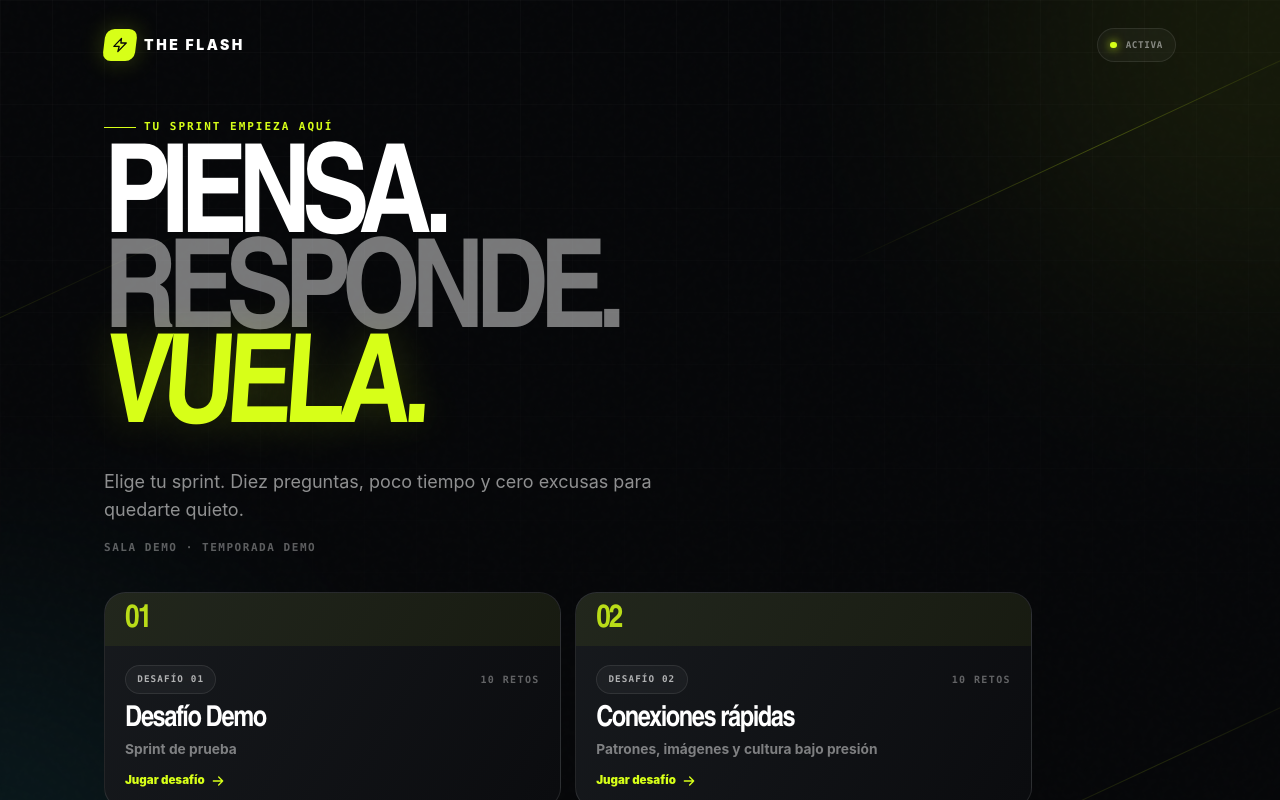
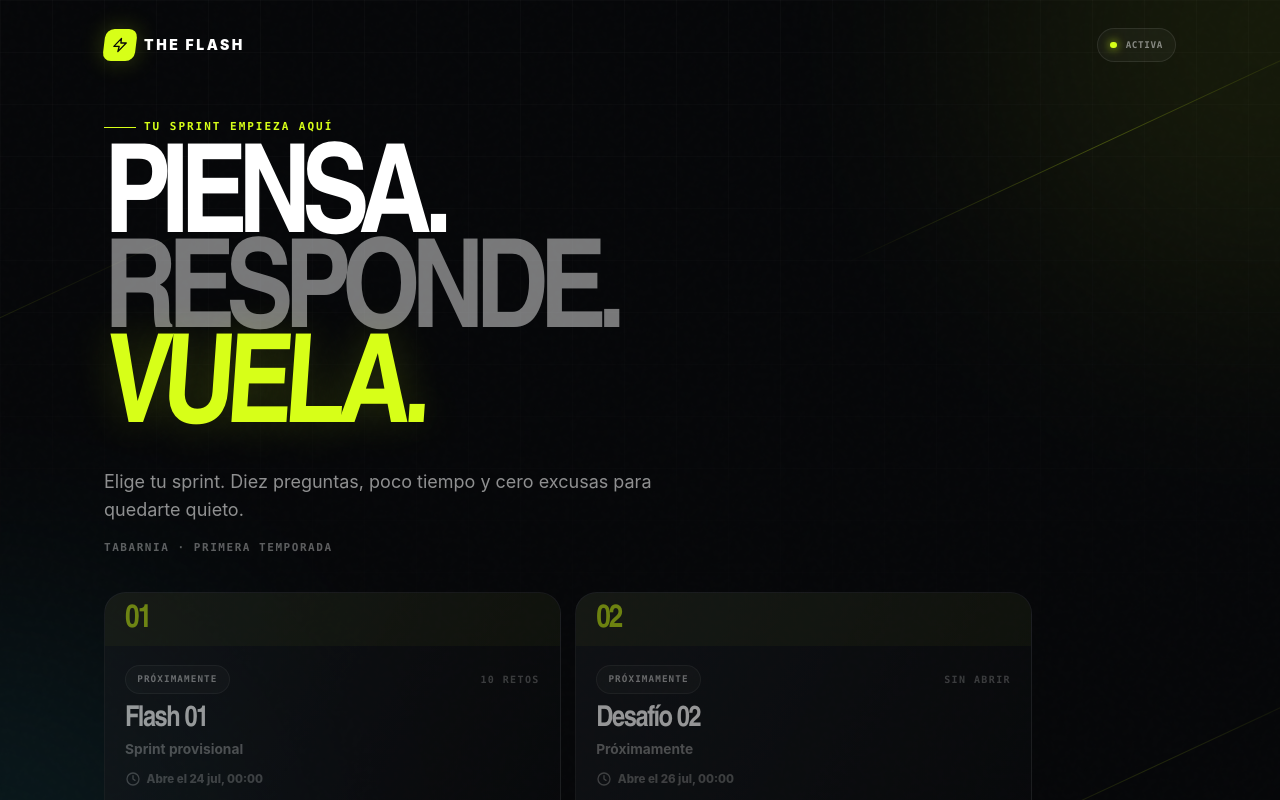
Before and after one commit to josemn24/the-flash-game, a Next.js app: page / in a window 1280 px wide. Shown: the top 800 px of the page. Built offline with nearby package versions, Linux system fonts and the light colour scheme.

Commit message:
feat: set-up tabarnia and first season

```diff
--- a/app/page.tsx
+++ b/app/page.tsx
@@ -1,19 +1,66 @@
 import { SpeedBackground } from "@/components/SpeedBackground";
 import { StartScreen } from "@/components/StartScreen";
-import { challenges } from "@/data/challenges";
+import { getChallengeDefinitionById } from "@/data/challengeDefinitions";
 import { demoRoom } from "@/data/demoRoom";
+import { getChallengeAvailabilityStatus } from "@/lib/challengeAvailability";
 import type { ChallengeSummary } from "@/types/game";
 
 export default function Home() {
   const activeSeason = demoRoom.activeSeason;
-  const challengeSummaries: ChallengeSummary[] = challenges.map((challenge) => ({
-    id: challenge.id,
-    number: challenge.number,
-    title: challenge.title,
-    subtitle: challenge.subtitle,
-    mode: challenge.mode,
-    questionCount: challenge.questions.length,
-  }));
+  const challengeSummaries: ChallengeSummary[] = activeSeason.scheduledChallenges.map(
+    (scheduledChallenge) => {
+      if (!("challengeDefinitionId" in scheduledChallenge)) {
+        const availabilityStatus = getChallengeAvailabilityStatus(
+          scheduledChallenge.availableFrom,
+          scheduledChallenge.availableUntil,
+        );
+
+        return {
+          id: scheduledChallenge.id,
+          number: scheduledChallenge.number,
+          title: scheduledChallenge.title,
+          subtitle: scheduledChallenge.subtitle,
+          mode: scheduledChallenge.mode,
+          questionCount: 0,
+          availableFrom: scheduledChallenge.availableFrom,
+          availableUntil: scheduledChallenge.availableUntil,
+          availabilityStatus,
+          playable: false,
+        };
+      }
+
+      const { challengeDefinitionId } = scheduledChallenge;
+      if (!challengeDefinitionId) {
+        throw new Error(
+          `Missing playable definition id for scheduled challenge "${scheduledChallenge.id}"`,
+        );
+      }
+
+      const definition = getChallengeDefinitionById(challengeDefinitionId);
+      if (!definition) {
+        throw new Error(
+          `Missing challenge definition for scheduled challenge "${scheduledChallenge.id}"`,
+        );
+      }
+      const availabilityStatus = getChallengeAvailabilityStatus(
+        scheduledChallenge.availableFrom,
+        scheduledChallenge.availableUntil,
+      );
+
+      return {
+        id: scheduledChallenge.id,
+        number: scheduledChallenge.number,
+        title: definition.title,
+        subtitle: definition.subtitle,
+        mode: definition.mode,
+        questionCount: definition.questionIds.length,
+        availableFrom: scheduledChallenge.availableFrom,
+        availableUntil: scheduledChallenge.availableUntil,
+        availabilityStatus,
+        playable: Boolean(definition && availabilityStatus === "available"),
+      };
+    },
+  );
 
   return (
     <main className="relative min-h-[100dvh] overflow-hidden bg-[var(--ink)] text-white selection:bg-[var(--electric)] selection:text-black">
--- a/components/StartScreen.module.css
+++ b/components/StartScreen.module.css
@@ -180,6 +180,15 @@
   background: linear-gradient(120deg, rgba(32, 36, 37, 0.98), rgba(11, 13, 12, 0.98));
   transform: translateY(-2px);
 }
+.stageSelectCardDisabled {
+  cursor: default;
+  opacity: 0.58;
+}
+.stageSelectCardDisabled:hover {
+  border-color: rgba(255, 255, 255, 0.1);
+  background: linear-gradient(120deg, rgba(24, 27, 31, 0.96), rgba(11, 12, 15, 0.98));
+  transform: none;
+}
 .stageSelectNumber {
   display: grid;
   width: 5.5rem;
@@ -215,6 +224,15 @@
   font-size: 0.86rem;
   font-weight: 700;
 }
+.stageSelectDate {
+  display: inline-flex;
+  align-items: center;
+  gap: 0.35rem;
+  margin-top: 0.7rem;
+  color: rgba(255, 255, 255, 0.36);
+  font-size: 0.72rem;
+  font-weight: 800;
+}
 .stageSelectAction {
   display: inline-flex;
   align-items: center;
--- a/components/StartScreen.tsx
+++ b/components/StartScreen.tsx
@@ -15,6 +15,33 @@ type StartScreenProps = {
 
 function formatSeasonStatus(status: SeasonStatus) {
   return status === "active" ? "Activa" : "Finalizada";
+}
+
+function formatChallengeDate(value: string) {
+  return new Intl.DateTimeFormat("es-ES", {
+    day: "numeric",
+    month: "short",
+    hour: "2-digit",
+    minute: "2-digit",
+    timeZone: "Europe/Madrid",
+  }).format(new Date(value));
+}
+
+function getChallengeStatusLabel(challenge: ChallengeSummary) {
+  if (!challenge.playable && challenge.availabilityStatus === "available") return "Próximamente";
+  if (challenge.availabilityStatus === "available") return "Disponible";
+  if (challenge.availabilityStatus === "expired") return "Cerrado";
+  return "Próximamente";
+}
+
+function getChallengeDateLabel(challenge: ChallengeSummary) {
+  if (challenge.availabilityStatus === "expired") {
+    return `Cerrado el ${formatChallengeDate(challenge.availableUntil)}`;
+  }
+  if (challenge.availabilityStatus === "available") {
+    return `Disponible hasta ${formatChallengeDate(challenge.availableUntil)}`;
+  }
+  return `Abre el ${formatChallengeDate(challenge.availableFrom)}`;
 }
 
 export function StartScreen({
@@ -62,30 +89,53 @@ export function StartScreen({
         </div>
 
         <div className={`${styles.stageSelector} ${styles.stageSelectorEntrance} mt-9`}>
-          {challenges.map((challenge) => (
-            <Link
-              key={challenge.id}
-              className={styles.stageSelectCard}
-              href={`/desafios/${challenge.id}`}
-            >
-              <span className={styles.stageSelectNumber}>
-                {String(challenge.number).padStart(2, "0")}
-              </span>
-              <span className={styles.stageSelectContent}>
-                <span className="flex w-full items-center justify-between gap-3">
-                  <Badge>Desafío {String(challenge.number).padStart(2, "0")}</Badge>
-                  <span className="font-mono text-[10px] font-bold tracking-[0.14em] text-white/35 uppercase">
-                    {challenge.questionCount} retos
+          {challenges.map((challenge) => {
+            const cardContent = (
+              <>
+                <span className={styles.stageSelectNumber}>
+                  {String(challenge.number).padStart(2, "0")}
+                </span>
+                <span className={styles.stageSelectContent}>
+                  <span className="flex w-full items-center justify-between gap-3">
+                    <Badge>{getChallengeStatusLabel(challenge)}</Badge>
+                    <span className="font-mono text-[10px] font-bold tracking-[0.14em] text-white/35 uppercase">
+                      {challenge.questionCount > 0
+                        ? `${challenge.questionCount} retos`
+                        : "Sin abrir"}
+                    </span>
+                  </span>
+                  <strong>{challenge.title}</strong>
+                  <span className={styles.stageSelectSubtitle}>{challenge.subtitle}</span>
+                  <span className={styles.stageSelectDate}>
+                    <ClockIcon className="h-4 w-4" />
+                    {getChallengeDateLabel(challenge)}
+                  </span>
+                  <span className={styles.stageSelectAction}>
+                    {challenge.playable ? "Jugar desafío" : "Bloqueado"}
+                    {challenge.playable && <ArrowIcon className="h-4 w-4" />}
                   </span>
                 </span>
-                <strong>{challenge.title}</strong>
-                <span className={styles.stageSelectSubtitle}>{challenge.subtitle}</span>
-                <span className={styles.stageSelectAction}>
-                  Jugar desafío <ArrowIcon className="h-4 w-4" />
-                </span>
-              </span>
-            </Link>
-          ))}
+              </>
+            );
+
+            return challenge.playable ? (
+              <Link
+                key={challenge.id}
+                className={styles.stageSelectCard}
+                href={`/desafios/${challenge.id}`}
+              >
+                {cardContent}
+              </Link>
+            ) : (
+              <div
+                key={challenge.id}
+                className={`${styles.stageSelectCard} ${styles.stageSelectCardDisabled}`}
+                aria-disabled="true"
+              >
+                {cardContent}
+              </div>
+            );
+          })}
         </div>
 
         <div className={styles.libraryEntrance}>
@@ -94,7 +144,7 @@ export function StartScreen({
               <small>Manual de juego</small>
               <strong>Biblioteca de formatos</strong>
               <p>
-                Descubre las reglas, la puntuación y las mejores prácticas de los doce tipos de
+                Descubre las reglas, la puntuación y las mejores prácticas de los formatos de
                 pregunta.
               </p>
             </span>
--- a/data/challengeDefinitions.ts
+++ b/data/challengeDefinitions.ts
@@ -3,9 +3,10 @@ import type { ChallengeDefinition } from "@/types/game";
 export const challengeDefinitions = {
   "demo-challenge-definition": {
     id: "demo-challenge-definition",
-    title: "Desafío Demo",
-    subtitle: "Sprint de prueba",
-    description: "Diez retos rápidos para medir reflejos, memoria y sangre fría.",
+    title: "Flash 01",
+    subtitle: "Sprint provisional",
+    description:
+      "Diez retos rápidos provisionales hasta incorporar las preguntas definitivas de Tabarnia.",
     mode: "flash",
     questionIds: [
       "capital-canada",
--- a/data/challenges.ts
+++ b/data/challenges.ts
@@ -1,9 +1,15 @@
 import { getChallengeDefinitionById } from "@/data/challengeDefinitions";
 import { demoRoom } from "@/data/demoRoom";
 import { getQuestionsByIds } from "@/data/questions";
-import type { Challenge, ScheduledChallenge } from "@/types/game";
+import type { Challenge, PlayableScheduledChallenge, ScheduledChallenge } from "@/types/game";
 
-function resolveScheduledChallenge(scheduledChallenge: ScheduledChallenge): Challenge {
+function isPlayableScheduledChallenge(
+  scheduledChallenge: ScheduledChallenge,
+): scheduledChallenge is PlayableScheduledChallenge {
+  return "challengeDefinitionId" in scheduledChallenge;
+}
+
+function resolveScheduledChallenge(scheduledChallenge: PlayableScheduledChallenge): Challenge {
   const definition = getChallengeDefinitionById(scheduledChallenge.challengeDefinitionId);
   if (!definition) {
     throw new Error(
@@ -23,7 +29,9 @@ function resolveScheduledChallenge(scheduledChallenge: ScheduledChallenge): Chal
   };
 }
 
-export const challenges = demoRoom.activeSeason.scheduledChallenges.map(resolveScheduledChallenge);
+export const challenges = demoRoom.activeSeason.scheduledChallenges
+  .filter(isPlayableScheduledChallenge)
+  .map(resolveScheduledChallenge);
 
 export function getChallengeById(id: string) {
   return challenges.find((challenge) => challenge.id === id);
--- a/data/demoRoom.ts
+++ b/data/demoRoom.ts
@@ -2,12 +2,12 @@ import { demoSeasonScheduledChallenges } from "@/data/scheduledChallenges";
 import type { Room } from "@/types/game";
 
 export const demoRoom = {
-  id: "demo-room",
-  title: "Sala Demo",
-  description: "Sala local para probar desafíos de The Flash.",
+  id: "tabarnia-room",
+  title: "Tabarnia",
+  description: "Sala privada mock para la primera temporada de The Flash.",
   activeSeason: {
-    id: "demo-season",
-    title: "Temporada Demo",
+    id: "tabarnia-season-1",
+    title: "Primera temporada",
     status: "active",
     scheduledChallenges: demoSeasonScheduledChallenges,
   },
--- a/data/scheduledChallenges.ts
+++ b/data/scheduledChallenges.ts
@@ -2,19 +2,91 @@ import type { ScheduledChallenge } from "@/types/game";
 
 export const demoSeasonScheduledChallenges = [
   {
-    id: "demo-challenge",
+    id: "tabarnia-flash-01",
     number: 1,
-    seasonId: "demo-season",
+    seasonId: "tabarnia-season-1",
     challengeDefinitionId: "demo-challenge-definition",
-    availableFrom: "2026-07-01T00:00:00.000Z",
-    availableUntil: "2026-07-31T23:59:59.999Z",
+    availableFrom: "2026-07-23T22:00:00.000Z",
+    availableUntil: "2026-07-24T21:59:59.999Z",
   },
   {
-    id: "connections-challenge",
+    id: "tabarnia-challenge-02",
     number: 2,
-    seasonId: "demo-season",
-    challengeDefinitionId: "connections-challenge-definition",
-    availableFrom: "2026-07-01T00:00:00.000Z",
-    availableUntil: "2026-07-31T23:59:59.999Z",
+    seasonId: "tabarnia-season-1",
+    title: "Desafío 02",
+    subtitle: "Próximamente",
+    mode: "flash",
+    availableFrom: "2026-07-25T22:00:00.000Z",
+    availableUntil: "2026-07-26T21:59:59.999Z",
+  },
+  {
+    id: "tabarnia-challenge-03",
+    number: 3,
+    seasonId: "tabarnia-season-1",
+    title: "Desafío 03",
+    subtitle: "Próximamente",
+    mode: "flash",
+    availableFrom: "2026-07-27T22:00:00.000Z",
+    availableUntil: "2026-07-28T21:59:59.999Z",
+  },
+  {
+    id: "tabarnia-challenge-04",
+    number: 4,
+    seasonId: "tabarnia-season-1",
+    title: "Desafío 04",
+    subtitle: "Próximamente",
+    mode: "flash",
+    availableFrom: "2026-07-29T22:00:00.000Z",
+    availableUntil: "2026-07-30T21:59:59.999Z",
+  },
+  {
+    id: "tabarnia-challenge-05",
+    number: 5,
+    seasonId: "tabarnia-season-1",
+    title: "Desafío 05",
+    subtitle: "Próximamente",
+    mode: "flash",
+    availableFrom: "2026-07-31T22:00:00.000Z",
+    availableUntil: "2026-08-01T21:59:59.999Z",
+  },
+  {
+    id: "tabarnia-challenge-06",
+    number: 6,
+    seasonId: "tabarnia-season-1",
+    title: "Desafío 06",
+    subtitle: "Próximamente",
+    mode: "flash",
+    availableFrom: "2026-08-02T22:00:00.000Z",
+    availableUntil: "2026-08-03T21:59:59.999Z",
+  },
+  {
+    id: "tabarnia-challenge-07",
+    number: 7,
+    seasonId: "tabarnia-season-1",
+    title: "Desafío 07",
+    subtitle: "Próximamente",
+    mode: "flash",
+    availableFrom: "2026-08-04T22:00:00.000Z",
+    availableUntil: "2026-08-05T21:59:59.999Z",
+  },
+  {
+    id: "tabarnia-challenge-08",
+    number: 8,
+    seasonId: "tabarnia-season-1",
+    title: "Desafío 08",
+    subtitle: "Próximamente",
+    mode: "flash",
+    availableFrom: "2026-08-06T22:00:00.000Z",
+    availableUntil: "2026-08-07T21:59:59.999Z",
+  },
+  {
+    id: "tabarnia-challenge-09",
+    number: 9,
+    seasonId: "tabarnia-season-1",
+    title: "Desafío 09",
+    subtitle: "Próximamente",
+    mode: "flash",
+    availableFrom: "2026-08-08T22:00:00.000Z",
+    availableUntil: "2026-08-09T21:59:59.999Z",
   },
 ] satisfies ScheduledChallenge[];
--- /dev/null
+++ b/lib/challengeAvailability.ts
@@ -0,0 +1,15 @@
+import type { ChallengeAvailabilityStatus } from "@/types/game";
+
+export function getChallengeAvailabilityStatus(
+  availableFrom: string,
+  availableUntil: string,
+  now = new Date(),
+): ChallengeAvailabilityStatus {
+  const fromTime = new Date(availableFrom).getTime();
+  const untilTime = new Date(availableUntil).getTime();
+  const nowTime = now.getTime();
+
+  if (nowTime < fromTime) return "locked";
+  if (nowTime > untilTime) return "expired";
+  return "available";
+}
--- a/types/challenge.ts
+++ b/types/challenge.ts
@@ -4,6 +4,7 @@ import type { QuestionId } from "@/data/questions";
 export type GameMode = "flash";
 
 export type ChallengeDefinitionId = string;
+export type ChallengeAvailabilityStatus = "available" | "locked" | "expired";
 
 export type ChallengeDefinition = {
   id: ChallengeDefinitionId;
@@ -14,7 +15,7 @@ export type ChallengeDefinition = {
   questionIds: QuestionId[];
 };
 
-export type ScheduledChallenge = {
+export type PlayableScheduledChallenge = {
   id: string;
   number: number;
   seasonId: string;
@@ -22,6 +23,20 @@ export type ScheduledChallenge = {
   availableFrom: string;
   availableUntil: string;
 };
+
+export type PlaceholderScheduledChallenge = {
+  id: string;
+  number: number;
+  seasonId: string;
+  challengeDefinitionId?: never;
+  title: string;
+  subtitle: string;
+  mode?: GameMode;
+  availableFrom: string;
+  availableUntil: string;
+};
+
+export type ScheduledChallenge = PlayableScheduledChallenge | PlaceholderScheduledChallenge;
 
 export type Challenge = {
   id: string;
@@ -39,6 +54,10 @@ export type ChallengeSummary = {
   number: number;
   title: string;
   subtitle: string;
-  mode: GameMode;
+  mode?: GameMode;
   questionCount: number;
+  availableFrom: string;
+  availableUntil: string;
+  availabilityStatus: ChallengeAvailabilityStatus;
+  playable: boolean;
 };
--- a/types/game.ts
+++ b/types/game.ts
@@ -81,10 +81,13 @@ export type { AnswerResult, AnswerResultDetails, AnswerStatus } from "@/types/re
 export type { GamePhase } from "@/types/session";
 export type {
   Challenge,
+  ChallengeAvailabilityStatus,
   ChallengeDefinition,
   ChallengeDefinitionId,
   ChallengeSummary,
   GameMode,
+  PlaceholderScheduledChallenge,
+  PlayableScheduledChallenge,
   ScheduledChallenge,
 } from "@/types/challenge";
 export type { Room, Season, SeasonStatus } from "@/types/room";
```
Also changed, not shown: 2 other files (tests, documents, lock files or other folders).
